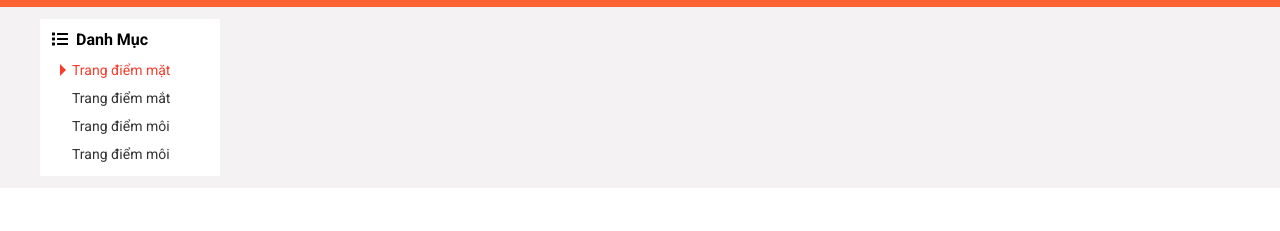
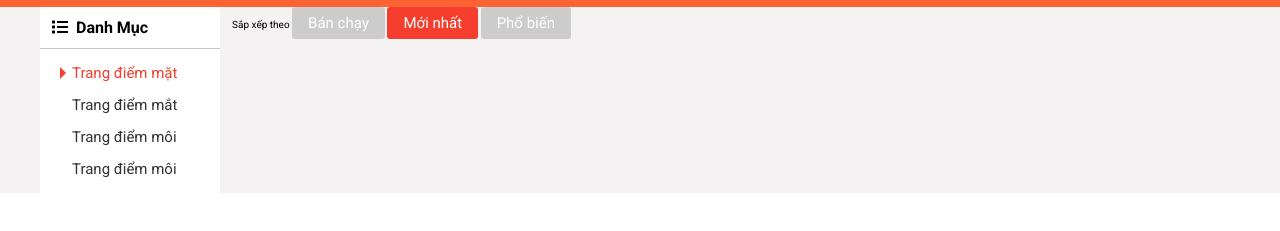
Before and after one commit to Developer-NguyenVanChung/Shopee_demo, a plain HTML site: page index.html in a window 1280 px wide. Shown: the part 109-340 px from the top of the page. Drawn offline with nearby package versions, Linux system fonts and the light colour scheme.

Commit message:
modifier category => done

```diff
--- a/assets/css/base.css
+++ b/assets/css/base.css
@@ -40,7 +40,7 @@ html {
     padding-right: 12px;
 }
 
-.grid__column_8 {
+.grid__column_10{
     width: calc((100%/12)*10);
 }
 
@@ -119,9 +119,12 @@ html {
     color: var(--white-color);
     text-decoration: none;
     background-color: var(--primary-color);
-    display: flex;
+    display: inline-flex;
     align-items: center;
     justify-content: center;
+}
+.btn--nomal{
+    background-color: #ccc;
 }
 
 .btns .btn.btn--disable {
--- a/assets/css/main.css
+++ b/assets/css/main.css
@@ -860,14 +860,14 @@ input#searchOfHeader:focus~.search_history {
     /* border: 1px solid red; */
     padding: 12px 0 8px;
     background-color: #fff;
-    margin-bottom: 12px;
-    margin-top: 12px;
 }
 
 .category_heading {
     margin: 0;
     font-size: 1.6rem;
-    padding-left: 12px;
+    padding:0 0 12px 12px;
+    border-bottom: 1px solid #c9c3c3;
+    cursor: default;
 }
 
 .category_icon {
@@ -904,10 +904,15 @@ input#searchOfHeader:focus~.search_history {
     text-decoration: none;
     color: var(--text-color);
     display: block;
-    padding: 6px 0px 6px 32px;
-    font-size: 1.4rem;
+    padding: 8px 0px 8px 32px;
+    font-size: 1.5rem;
+    position: relative;
+    transform: right ease 0.2s;
+    right: 0px;
 }
 
 .category_item__link:hover {
+    right: 4px;
     background-color: #f5f5f5;
+    color: var(--primary-color);
 }
--- a/index.html
+++ b/index.html
@@ -272,13 +272,19 @@
                 </div>
 
                 <!-- Nội dung -->
-                <div class="grid__column_8">
-
+                <div class="grid__column_10">
+                    <div class="home_sort">
+                        <span>Sắp xếp theo</span>
+                        <button class="btn btn--nomal">Bán chạy</button>
+                        <button class="btn">Mới nhất</button>
+                        <button class="btn btn--nomal">Phổ biến</button>
+                    </div>
                 </div>
-
             </div>
 
         </div>
+
+    </div>
     </div>
 
     <!-- FOOTER -->
```
